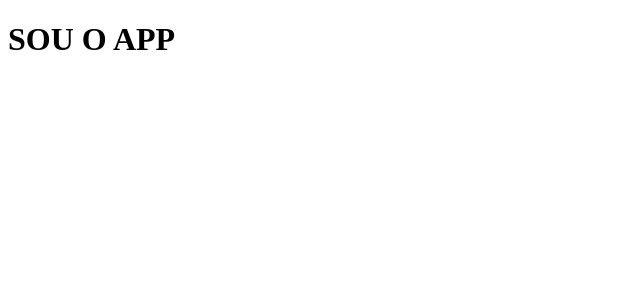
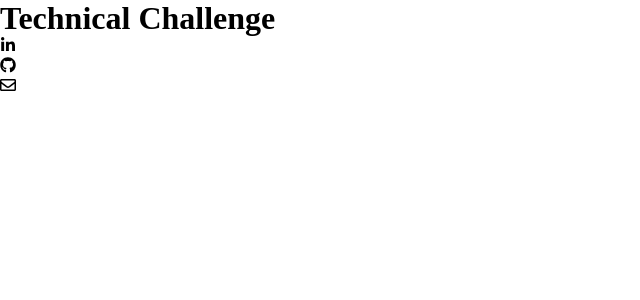
Before and after one commit to WictorPereira/Axetrading-Challenge, a React (Vite) app in the folder SinglePageApplication/: page / in a window 1280 px wide. Shown: the top 300 px of the page, without its empty margins (0-640 px from the left). Built offline with nearby package versions, Linux system fonts and the light colour scheme.

Commit message:
header
Criação dos arquivos header jsx e css

```diff
--- a/SinglePageApplication/package.json
+++ b/SinglePageApplication/package.json
@@ -11,7 +11,8 @@
   },
   "dependencies": {
     "react": "^18.2.0",
-    "react-dom": "^18.2.0"
+    "react-dom": "^18.2.0",
+    "react-icons": "^5.2.1"
   },
   "devDependencies": {
     "@types/react": "^18.2.66",
--- a/SinglePageApplication/src/Components/App.jsx
+++ /dev/null
@@ -1,15 +0,0 @@
-import { useState } from 'react'
-
-import './App.css'
-
-function App() {
-  const [count, setCount] = useState(0)
-
-  return (
-    <>
-      <h1>SOU O APP </h1>
-    </>
-  )
-}
-
-export default App
--- /dev/null
+++ b/SinglePageApplication/src/Components/Header.css
@@ -0,0 +1,4 @@
+.header {
+
+
+}
--- /dev/null
+++ b/SinglePageApplication/src/Components/Header.jsx
@@ -0,0 +1,24 @@
+import './Header.css'
+import { FaGithub,FaLinkedinIn,FaRegEnvelope } from "react-icons/fa"
+
+function Header() {
+
+  return (
+   <header className="header">
+      <h1>Technical Challenge</h1>
+      <ul>
+        <li>
+          <FaLinkedinIn/>
+        </li>
+        <li>
+          <FaGithub/>
+        </li>
+        <li>
+          <FaRegEnvelope/>
+        </li>
+      </ul>
+   </header>
+  )
+}
+
+export default Header
--- a/SinglePageApplication/src/index.css
+++ b/SinglePageApplication/src/index.css
@@ -0,0 +1,6 @@
+* {
+  margin:0;
+  padding:0;
+  list-style:none;
+  vertical-align:baseline;
+  }
--- a/SinglePageApplication/src/main.jsx
+++ b/SinglePageApplication/src/main.jsx
@@ -1,10 +1,10 @@
 import React from 'react'
 import ReactDOM from 'react-dom/client'
-import App from './Components/App.jsx'
+import Header from './Components/Header.jsx'
 import './index.css'
 
 ReactDOM.createRoot(document.getElementById('root')).render(
   <React.StrictMode>
-    <App />
+    <Header/>
   </React.StrictMode>,
 )
```
Also changed, not shown: SinglePageApplication/src/Components/App.css (deleted), 1 other file (tests, documents, lock files or other folders).
